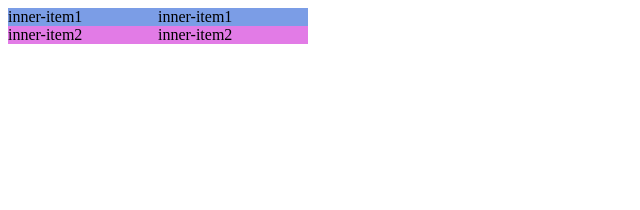
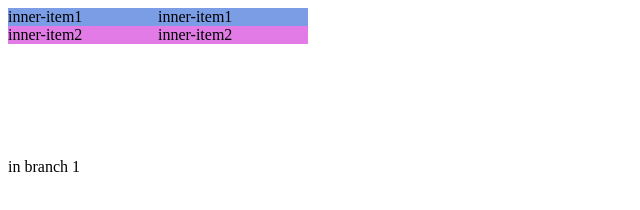
Before and after one commit to JAshwini/temp, a plain HTML site: page index.html in a window 1280 px wide. Shown: the full height of the page, 0-640 px from the left. Drawn offline with Linux system fonts and the light colour scheme.

Commit message:
branch 1 line added

```diff
--- a/index.html
+++ b/index.html
@@ -17,6 +17,7 @@
             <div class='inner-item2'>inner-item2</div>
         </div>
     </div>
+    in branch 1
 </body>
 <style>
     .inner-item1 {
```
